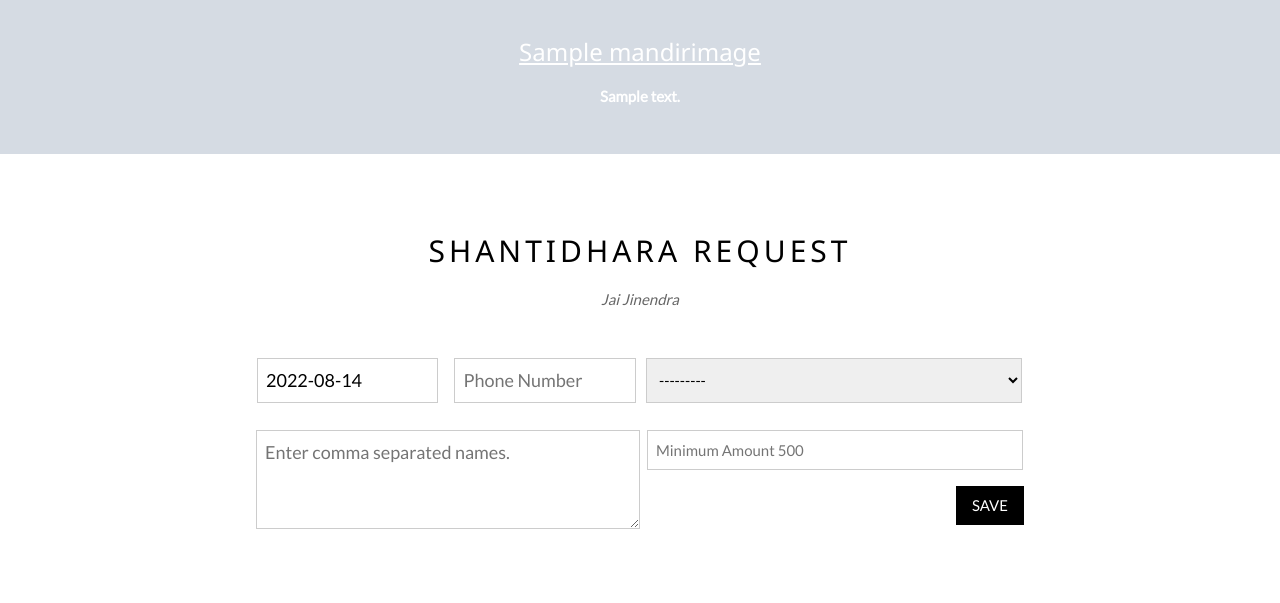
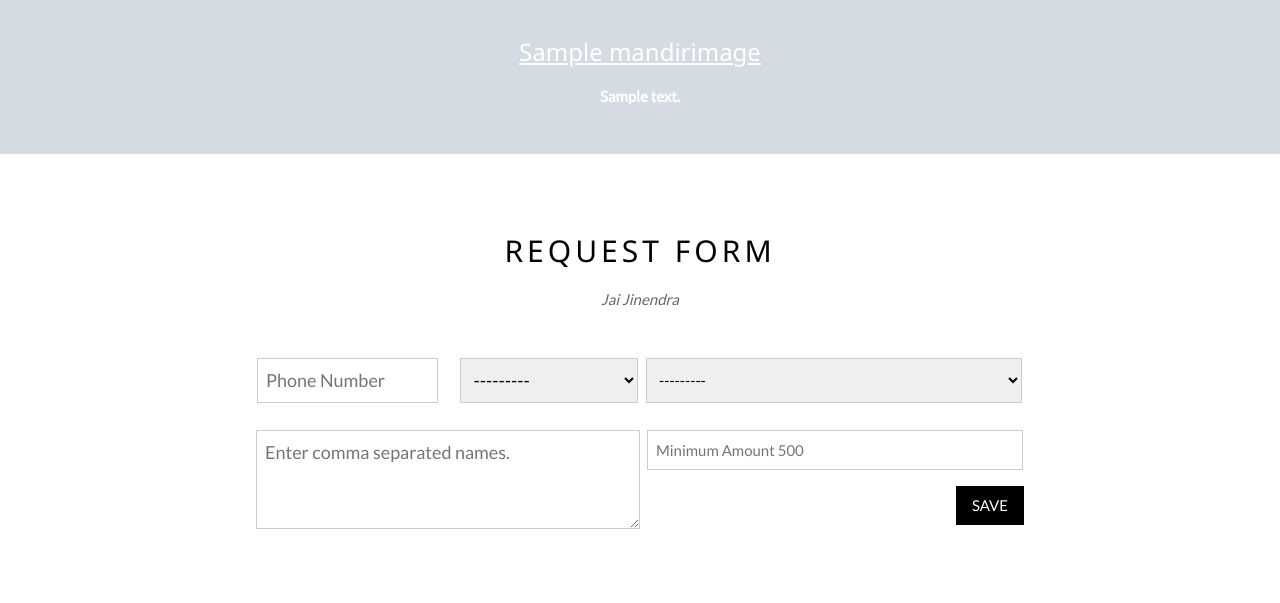
Before and after one commit to anshjain/mandar-boli, a Django app: page /raise-request/ in a window 1280 px wide. Shown: the part 852-1455 px from the top of the page. Run offline with Django 3.2, Linux system fonts and the light colour scheme; data comes from the database, SQL or seed files in the repository; tables that the repository leaves empty hold one stand-in row (values such as "Sample post"); grey boxes marked "Sample" are stand-in pictures; parts of the project's set-up code (start-up, migrations or seed data) failed here and were passed over; some libraries are stand-ins or nearby versions.

Commit message:
Add vrat name in the drop and remove date

```diff
--- a/Boli/templates/raise_boli_request.html
+++ b/Boli/templates/raise_boli_request.html
@@ -18,7 +18,7 @@
 
 {% block main %}
     <div class="w3-container w3-content w3-center w3-padding-64" style="max-width:800px;" id="entry">
-        <h2 class="w3-wide w3-center">SHANTIDHARA REQUEST</h2>
+        <h2 class="w3-wide w3-center">REQUEST FORM</h2>
         <p class="w3-opacity"><i>Jai Jinendra</i></p>
         {% for message in messages %}
             <span style="color: green;">
@@ -31,16 +31,13 @@
                 <div class="w3-col m6 w3-large w3-margin-bottom">
                     <div class="w3-row-padding" style="margin:0px -12px 0px -15px">
                         <div class="w3-half">
-                            {{ form.boli_date }}
-                            <span style="color:red; margin:5px;">
-                                {{ form.boli_date.errors.as_text }}
-                            </span>
-                        </div>
-                        <div class="w3-half">
                             {{ form.phone_number }}
                             <span style="color:red; margin:5px;">
                                 {{ form.phone_number.errors.as_text }}
                             </span>
+                        </div>
+                        <div class="w3-half">
+                            {{ form.vrat_name }}
                         </div>
                     </div>
                     {{ form.description }}
@@ -50,7 +47,7 @@
                 </div>
                 <div class="w3-col m6">
                     {{ form.title }}
-                    {{ form.amount }}
+                    {{form.amount}}
                     <span style="color:red;">{{ form.amount.errors.as_text }}</span>
                     {{ form.captcha }}
                     <span style="color:red;">{{ form.captcha.errors.as_text }}</span>
--- a/mandir/admin.py
+++ b/mandir/admin.py
@@ -12,7 +12,7 @@ from django.contrib import admin
 
 from account.models import Account
 from mandir.constants import SPECIAL_MSG, VIDHAN_CON
-from mandir.models import Mandir, Record, MandirImage, BoliChoice
+from mandir.models import Mandir, Record, MandirImage, BoliChoice, VratDetail
 from mandir.utils import send_normal_sms
 
 
@@ -179,8 +179,12 @@ class MandirImageAdmin(admin.ModelAdmin):
 class BoliChoiceAdmin(admin.ModelAdmin):
     list_display = ('name', 'request_choice')
 
+class VratDetailAdmin(admin.ModelAdmin):
+    list_display = ('name', 'enabled', 'vrat_date')
+
 
 admin.site.register(Mandir, MandirAdmin)
 admin.site.register(Record, RecordAdmin)
 admin.site.register(MandirImage, MandirImageAdmin)
 admin.site.register(BoliChoice, BoliChoiceAdmin)
+admin.site.register(VratDetail, VratDetailAdmin)
--- a/mandir/forms.py
+++ b/mandir/forms.py
@@ -6,7 +6,7 @@ import datetime
 from django import forms
 from captcha.fields import CaptchaField, CaptchaTextInput
 
-from mandir.models import BoliChoice
+from mandir.models import BoliChoice, VratDetail
 
 
 PAYMENT_MODES = (
@@ -49,6 +49,10 @@ class EntryForm(forms.Form):
 
 
 class BoliRequestForm(forms.Form):
+
+    vrat_name = forms.ModelChoiceField(widget=forms.Select(attrs={'class': 'w3-input w3-border',
+                                                                  'style': 'height: 45px; margin-left:6px; width:98%'}),
+                                       queryset=VratDetail.objects.filter(enabled=True), required=True)
     title = forms.ModelChoiceField(widget=forms.Select(attrs={'class': 'w3-input w3-border',
                                                               'style': 'height: 45px; margin-left:6px; width:98%'}),
                                    queryset=BoliChoice.objects.filter(request_choice=True), required=True)
@@ -67,11 +71,11 @@ class BoliRequestForm(forms.Form):
     amount = forms.CharField(widget=forms.NumberInput(attrs={
         'placeholder': 'Minimum Amount 500', 'autocomplete': 'off',
         'class': 'w3-input w3-border', 'style': 'margin: 27px 8px 0px 7px; width:98%'}))
-    date = datetime.datetime.today().date() + datetime.timedelta(days=1)
-    boli_date = forms.DateField(initial=date,
-                                widget=forms.DateInput(attrs={'autocomplete': 'off',
-                                                              'class': 'w3-input w3-border datepicker'})
-    )
+    # date = datetime.datetime.today().date() + datetime.timedelta(days=1)
+    # boli_date = forms.DateField(initial=date,
+    #                             widget=forms.DateInput(attrs={'autocomplete': 'off',
+    #                                                           'class': 'w3-input w3-border datepicker'})
+    # )
     captcha = CaptchaField(widget=CustomCaptchaTextInput(attrs={'class': 'w3-input w3-border',
                                                                 'style': 'margin: 18px 8px 0px 7px; width:98%'}))
 
@@ -80,8 +84,8 @@ class BoliRequestForm(forms.Form):
         Just add validation some fields
         """
         cleaned_data = super().clean()
-        if int(cleaned_data.get("amount")) < 499:
-            self.add_error('amount', "Please entry amount greater then 500")
+        # if int(cleaned_data.get("amount")) < 499:
+        #     self.add_error('amount', "Please entry amount greater then 500")
         if len(cleaned_data.get("description")) < 7:
             self.add_error('description', "Enter comma separated names such as Risheesh or Risheesh Jain")
 
--- a/mandir/models.py
+++ b/mandir/models.py
@@ -132,3 +132,23 @@ class Record(models.Model):
         Will return paid or not paid
         """
         return _('Not Paid') if not self.paid else _('Paid')
+
+
+class VratDetail(models.Model):
+    """
+    Vrat details
+    """
+    name = models.CharField(max_length=255, verbose_name=_("vrat name"))
+    enabled = models.BooleanField(default=False)
+    created = models.DateTimeField(auto_now_add=True, verbose_name=_("created"))
+    vrat_date = models.DateTimeField(verbose_name=_("vrat date"), blank=True, null=True)
+
+    class Meta:
+        verbose_name = _("Vrat Detail")
+        verbose_name_plural = _("Vrat Details")
+
+    def __unicode__(self):
+        return "{} {}".format(self.name, self.vrat_date.strftime("%m/%d/%Y"))
+
+    def __str__(self):
+        return "{} {}".format(self.name, self.vrat_date.strftime("%m/%d/%Y"))
--- a/mandir/views.py
+++ b/mandir/views.py
@@ -218,7 +218,8 @@ class RaiseBoliCreateView(FormView):
         # hard code as of now
         mandir = Mandir.objects.filter(status=True, id=1).first()
         amount = form.cleaned_data['amount']
-        boil_date = form.cleaned_data['boli_date']
+        vrat_name = form.cleaned_data['vrat_name']
+        #boil_date = form.cleaned_data['boli_date']
 
         _, record_created = self.model.objects.get_or_create(
             mandir=mandir,
@@ -226,7 +227,7 @@ class RaiseBoliCreateView(FormView):
             title=form.cleaned_data['title'],
             description=form.cleaned_data['description'],
             amount=amount,
-            boli_date=boil_date,
+            boli_date=vrat_name.vrat_date,
             request_by_user=True
         )
         if record_created:
```
Also changed, not shown: mandir/migrations/0019_auto_20220813_1607.py (added), mandir/migrations/0020_auto_20220813_1643.py (added).
